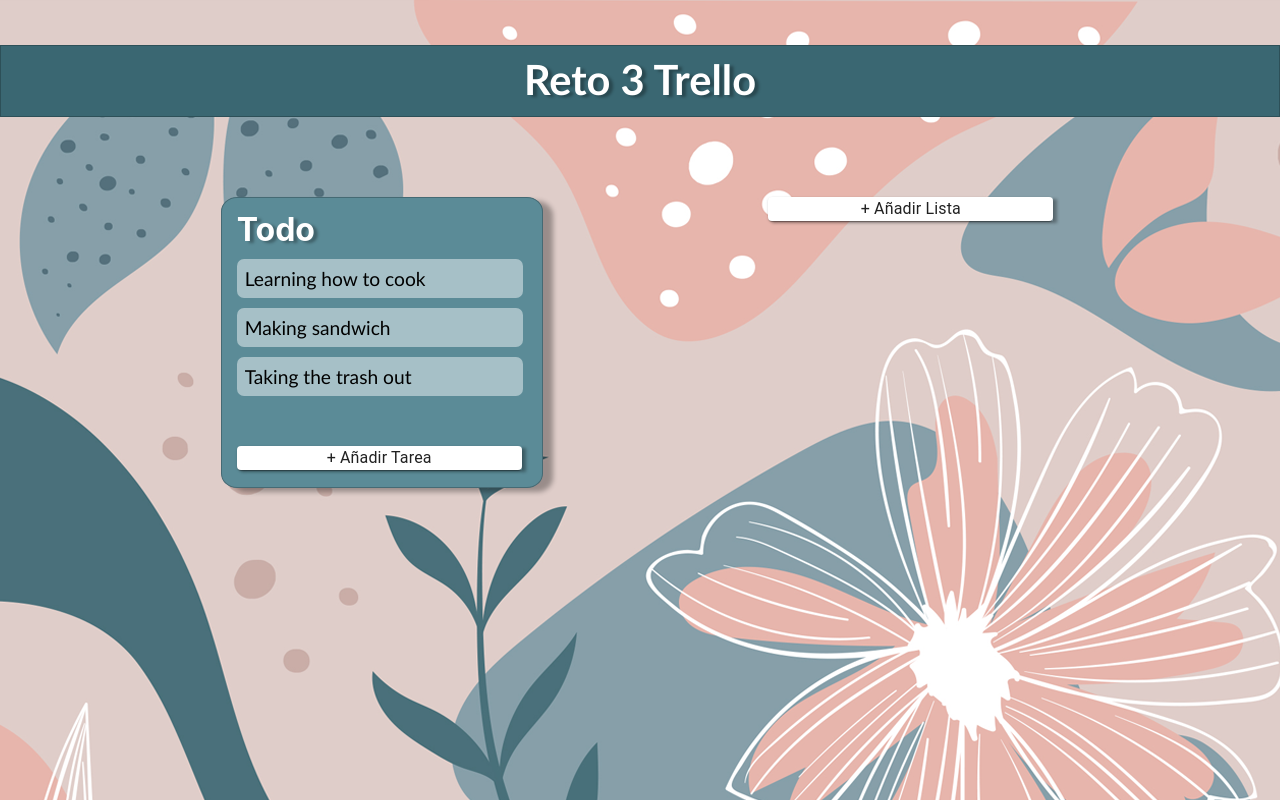
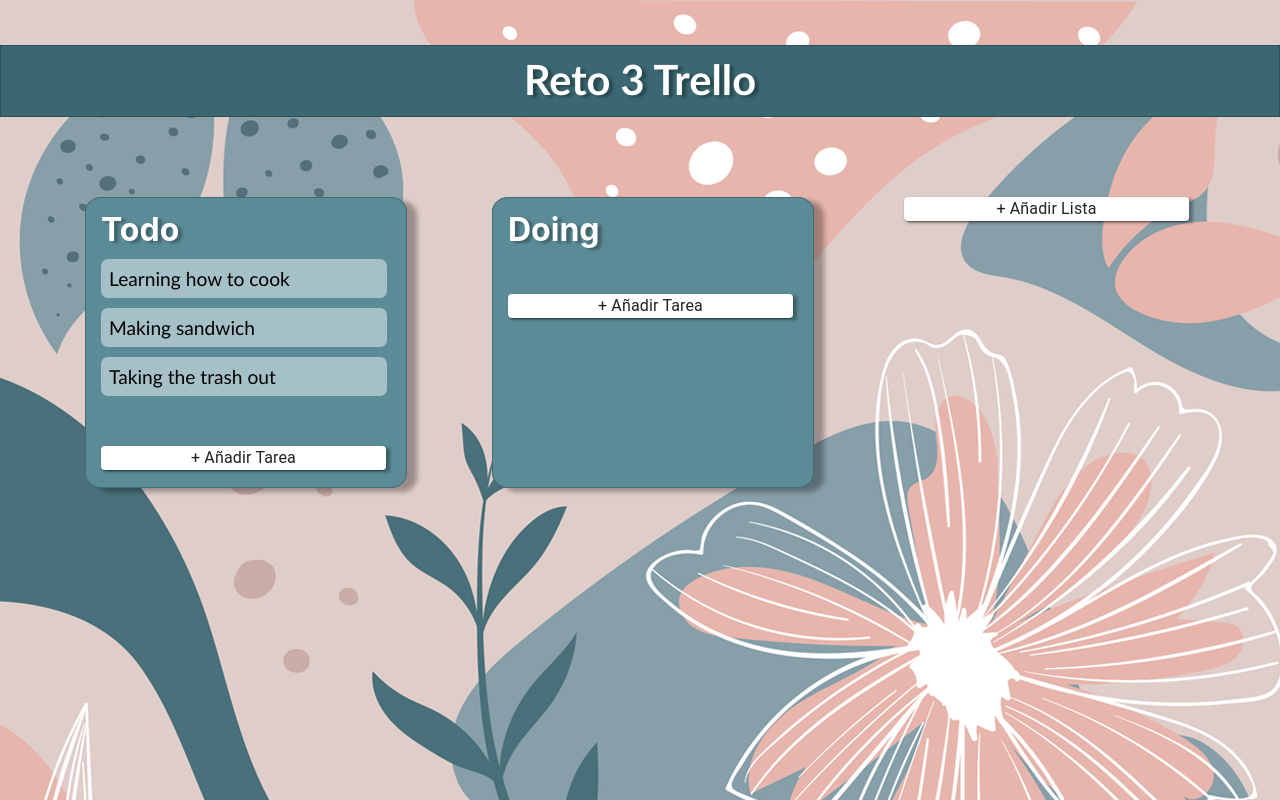
Before and after one commit to creativa-nk/Reto3, a React (Create React App) app: page / in a window 1280 px wide. Built offline with nearby package versions, Linux system fonts and the light colour scheme.

Commit message:
DnD de tareas entre ellas y entre listas

```diff
--- a/src/App.js
+++ b/src/App.js
@@ -61,17 +61,26 @@ export default function App() {
   const onDragEnd = (result) => {
     const{ destination, source, draggableId} = result;
     console.log('destination', destination, 'source',source, draggableId);
+    console.log(result)
 
     if(!destination){ // si el destino es null( osea no es una lista >> devolver la tarea a su sitio)
       return;
     }
 
-    if (type === 'list') {
+    /* if (destination.droppableId === source.droppableId && destination.index === source.index)
+      return
+      const newListId =  */
+
+
+    if  (/* type ===  'list' */ destination.droppableId === source.droppableId && destination.index === source.index){
+     return
       const newListIds = data.listIds;
       newListIds.splice(source.index, 1);
       newListIds.splice(destination.index, 0, draggableId);
-      return;
-    }
+  }
+
+
+
 
     const sourceList = data.lists[source.droppableId];
     const destinationList = data.lists[destination.droppableId];
--- a/src/utils/store.js
+++ b/src/utils/store.js
@@ -20,8 +20,14 @@ const cards = [
         title: 'Todo',
         cards,
       },
+      'list-2': {
+        id: 'list-2',
+        title: 'Doing',
+        cards:[],
+      },
+
     },
-    listIds: ['list-1'],
+    listIds: ['list-1','list-2'],
   };
 
   export default data;
```
